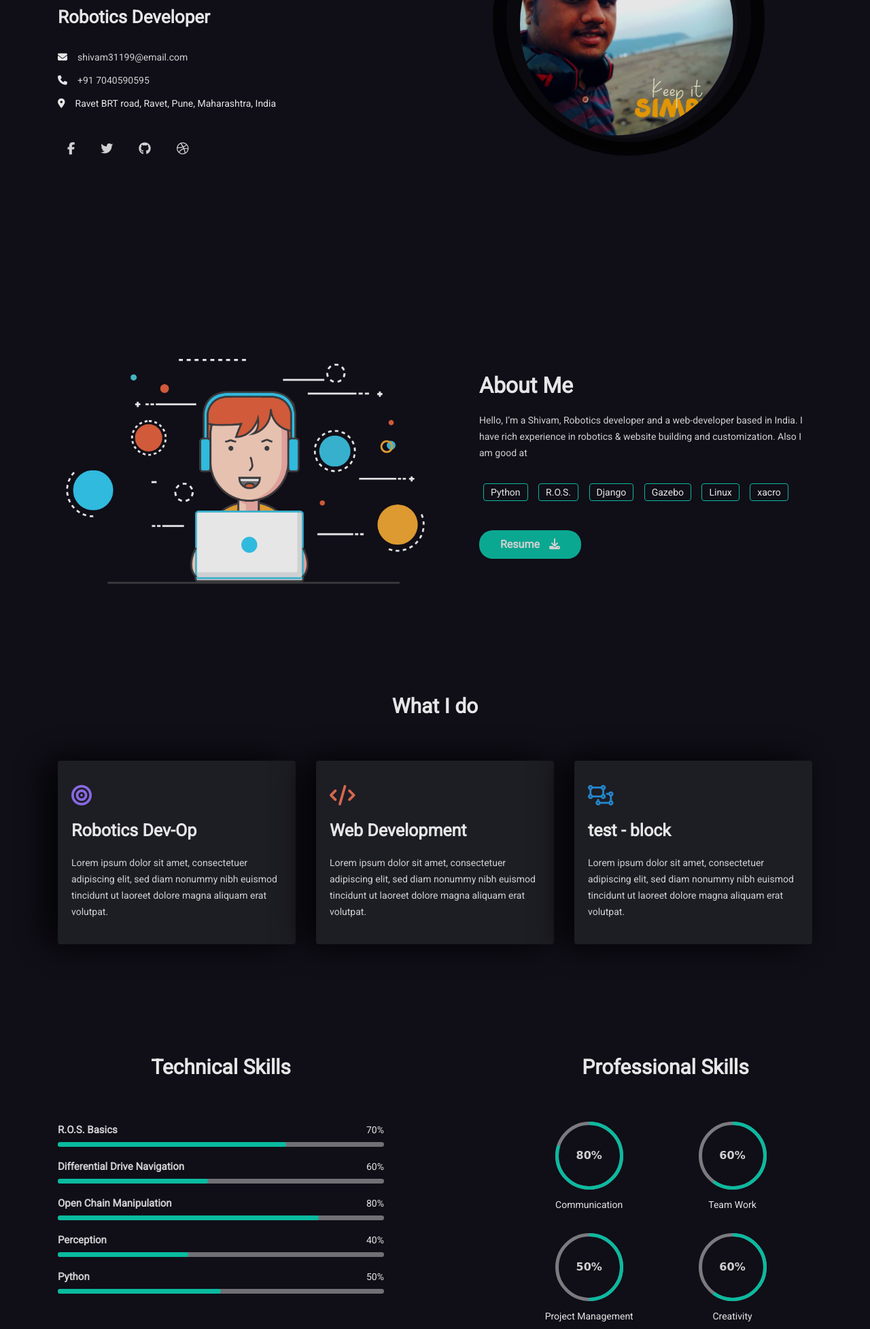
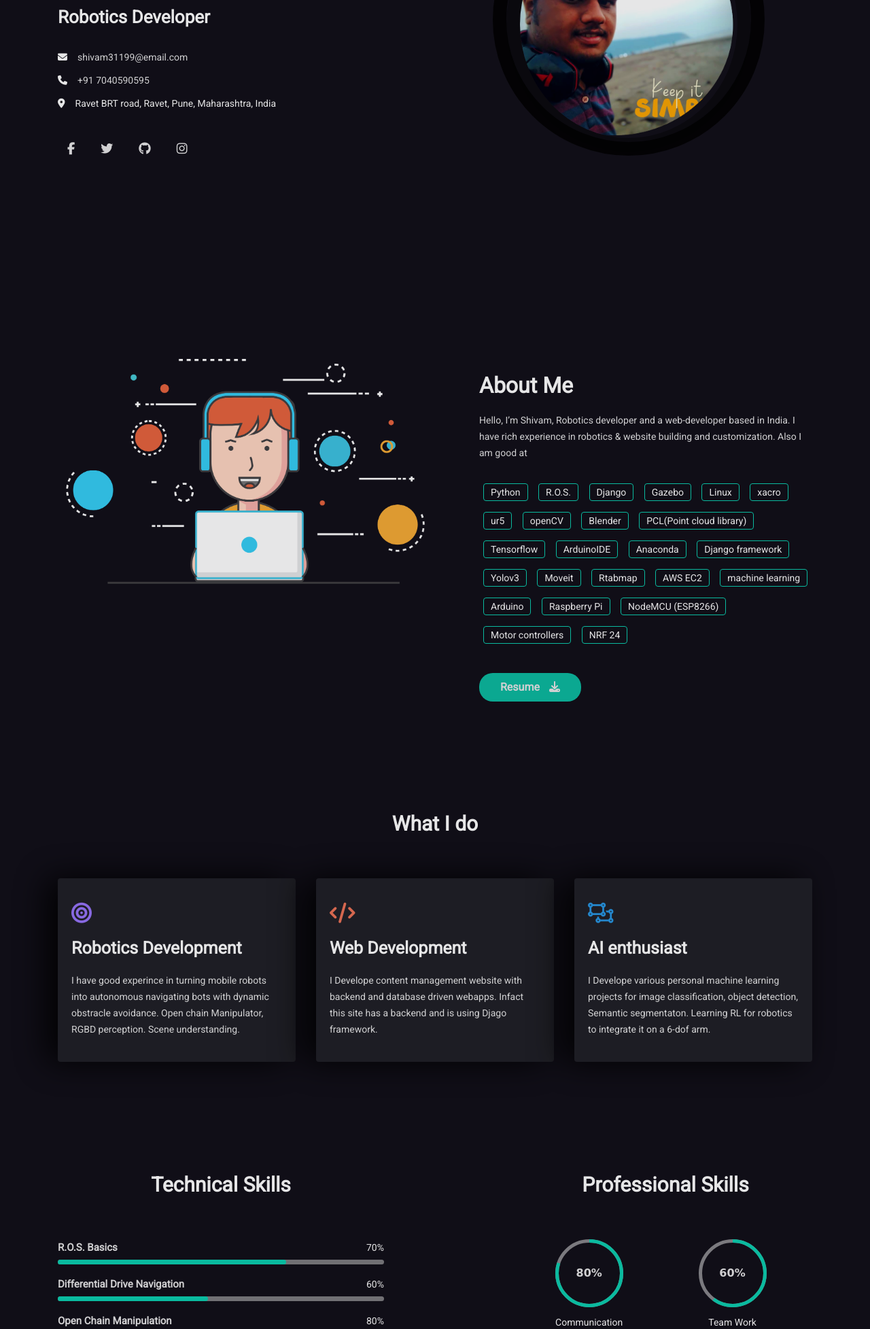
Before and after one commit to shivam675/portfolio, a Django app: page / in a window 1280 px wide. Shown: the part 401-2356 px from the top of the page at 68% size. Run offline with Django 3.2, Linux system fonts and the light colour scheme; data comes from the database, SQL or seed files in the repository; some libraries are stand-ins or nearby versions.

Commit message:
loader enabled

```diff
--- a/blog/models.py
+++ b/blog/models.py
@@ -35,3 +35,6 @@
     email = models.EmailField(max_length = 254)
     content = models.TextField()
     created_at = models.DateTimeField(auto_now_add=True)
+
+    def __str__(self):
+        return self.user_name
--- a/portfolio/static/assets/css/styles.css
+++ b/portfolio/static/assets/css/styles.css
@@ -1284,7 +1284,7 @@
 /*---------------------------------------------------------------------*/
 /* Loader
 /*---------------------------------------------------------------------*/
-/* .section-loader {
+.section-loader {
   position: fixed;
   display: -webkit-box;
   display: -ms-flexbox;
@@ -1365,7 +1365,7 @@
     height: 74px;
     opacity: 0;
   }
-} */
+}
 
 /*
     ==============
--- a/portfolio/templates/updated/contact.html
+++ b/portfolio/templates/updated/contact.html
@@ -30,8 +30,8 @@
                 </div>
                 <div class="each-info">
                     <h4>Email</h4>
-                    <a href="mailto:yourmail@email.com">shivam31199@email.com</a><br>
-                    <a href="mailto:yourmail@email.com">havocres@gmail.com</a>
+                    <a href="mailto:shivam31199@email.com">shivam31199@email.com</a><br>
+                    <a href="mailto:havocres@gmail.com">havocres@gmail.com</a>
                 </div>
             </div>
         </div>
--- a/portfolio/templates/updated/home_page.html
+++ b/portfolio/templates/updated/home_page.html
@@ -24,10 +24,10 @@
                                 </ul>
 
                                 <ul class="social-icon wow fadeInUp" data-wow-duration="0.8s" data-wow-delay="0.7s">
-                                    <li><a href=""><i class="fa fa-facebook"></i></a></li>
+                                    <li><a href="https://www.facebook.com/shivam.chavan.5667901/"><i class="fa fa-facebook"></i></a></li>
                                     <li><a href=""><i class="fa fa-twitter"></i></a></li>
-                                    <li><a href=""><i class="fa fa-github"></i></a></li>
-                                    <li><a href=""><i class="fa fa-dribbble"></i></a></li>
+                                    <li><a href="https://github.com/shivam675"><i class="fa fa-github"></i></a></li>
+                                    <li><a href="https://www.instagram.com/me_be_shiva/"><i class="fa fa-instagram"></i></a></li>
                                 </ul>
                             </div>
                         </div>
@@ -59,7 +59,7 @@
                     <div class="col-sm-12 col-md-6">
                         <div class="mh-about-inner">
                             <h2 class="wow fadeInUp" data-wow-duration="0.8s" data-wow-delay="0.1s">About Me</h2>
-                            <p class="wow fadeInUp" data-wow-duration="0.8s" data-wow-delay="0.2s">Hello, I’m a Shivam, Robotics developer and a web-developer based in India.
+                            <p class="wow fadeInUp" data-wow-duration="0.8s" data-wow-delay="0.2s">Hello, I’m Shivam, Robotics developer and a web-developer based in India.
                             I have rich experience in robotics & website building
                             and customization. Also I am good at</p>
                             <div class="mh-about-tag wow fadeInUp" data-wow-duration="0.8s" data-wow-delay="0.3s">
@@ -70,6 +70,26 @@
                                     <li><span>Gazebo</span></li>
                                     <li><span>Linux</span></li>
                                     <li><span>xacro</span></li>
+                                    <li><span>ur5</span></li>
+                                    <li><span>openCV</span></li>
+                                    <li><span>Blender</span></li>
+                                    <li><span>PCL(Point cloud library)</span></li>
+                                    <li><span>Tensorflow</span></li>
+                                    <li><span>ArduinoIDE</span></li>
+                                    <li><span>Anaconda</span></li>
+                                    <li><span>Django framework</span></li>
+                                    <li><span>Yolov3</span></li>
+                                    <li><span>Moveit</span></li>
+                                    <li><span>Rtabmap</span></li>
+                                    <li><span>AWS EC2</span></li>
+                                    <li><span>machine learning</span></li>
+                                    <li><span>Arduino</span></li>
+                                    <li><span>Raspberry Pi</span></li>
+                                    <li><span>NodeMCU (ESP8266)</span></li>
+                                    <li><span>Motor controllers</span></li>
+                                    <li><span>NRF 24</span></li>
+
+
                                 </ul>
                             </div>
                             <a href="{% static 'portfolio/resume.pdf' %}" target="_blank" class="btn btn-fill wow fadeInUp" data-wow-duration="0.8s" data-wow-delay="0.4s"> Resume <i class="fa fa-download"></i></a>
@@ -93,11 +113,11 @@
                     <div class="col-sm-4">
                         <div class="mh-service-item shadow-1 dark-bg wow fadeInUp" data-wow-duration="0.8s" data-wow-delay="0.3s">
                             <i class="fa fa-bullseye purple-color"></i>
-                            <h3>Robotics Dev-Op</h3>
+                            <h3>Robotics Development</h3>
                             <p>
-                                Lorem ipsum dolor sit amet, consectetuer adipiscing elit,
-                                sed diam nonummy nibh euismod tincidunt ut laoreet dolore
-                                magna aliquam erat volutpat.
+                              I have good experince in turning mobile robots into autonomous navigating bots
+                              with dynamic obstracle avoidance. Open chain Manipulator, RGBD perception. Scene
+                              understanding.
                             </p>
                         </div>
                     </div>
@@ -106,20 +126,20 @@
                             <i class="fa fa-code iron-color"></i>
                             <h3>Web Development</h3>
                             <p>
-                                Lorem ipsum dolor sit amet, consectetuer adipiscing elit,
-                                sed diam nonummy nibh euismod tincidunt ut laoreet dolore
-                                magna aliquam erat volutpat.
+                                I Develope content management website with backend
+                                and database driven webapps. Infact this site has a
+                                backend and is using Djago framework.
                             </p>
                         </div>
                     </div>
                     <div class="col-sm-4">
                         <div class="mh-service-item shadow-1 dark-bg wow fadeInUp" data-wow-duration="0.8s" data-wow-delay="0.7s">
                             <i class="fa fa-object-ungroup sky-color"></i>
-                            <h3>test - block</h3>
+                            <h3>AI enthusiast</h3>
                             <p>
-                                Lorem ipsum dolor sit amet, consectetuer adipiscing elit,
-                                sed diam nonummy nibh euismod tincidunt ut laoreet dolore
-                                magna aliquam erat volutpat.
+                                I Develope various personal machine learning projects
+                                for image classification, object detection, Semantic segmentaton.
+                                Learning RL for robotics to integrate it on a 6-dof arm.
                             </p>
                         </div>
                     </div>
@@ -195,6 +215,18 @@
                                             </div>
                                             <div class="progressBar">
                                                 <div class="percentagem" style="width: 50%;"></div>
+                                            </div>
+                                        </div>
+                                    </div>
+
+                                    <div class="candidatos">
+                                        <div class="parcial">
+                                            <div class="info">
+                                                <div class="nome">Blender</div>
+                                                <div class="percentagem-num">30%</div>
+                                            </div>
+                                            <div class="progressBar">
+                                                <div class="percentagem" style="width: 30%;"></div>
                                             </div>
                                         </div>
                                     </div>
@@ -396,12 +428,13 @@
                                     </div>
                                 </div>
                                 <div class="col-sm-6">
-                                    <ul class="social-icon">
+                                    <!-- <ul class="social-icon">
                                         <li><a href=""><i class="fa fa-facebook"></i></a></li>
                                         <li><a href=""><i class="fa fa-twitter"></i></a></li>
                                         <li><a href=""><i class="fa fa-github"></i></a></li>
                                         <li><a href=""><i class="fa fa-dribbble"></i></a></li>
-                                    </ul>
+                                    </ul> -->
+                                  @aNgEl
                                 </div>
                             </div>
                         </div>
```
